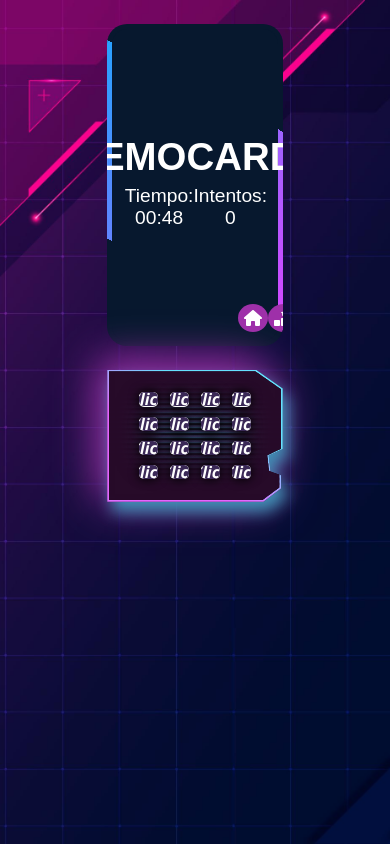
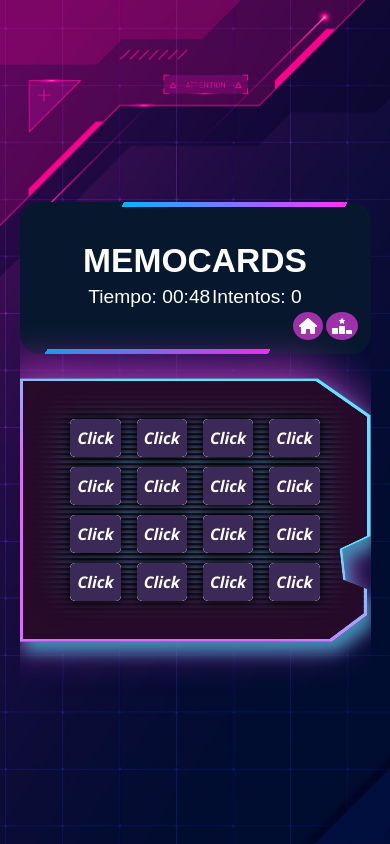
Before and after one commit to nedagosa-cod/cards-pairs, a React (Vite) app: page / in a window 390 px wide. Built offline with nearby package versions, Linux system fonts and the light colour scheme.

Commit message:
se ajusta responsive

```diff
--- a/src/App.css
+++ b/src/App.css
@@ -17,7 +17,7 @@
   text-align: center;
   width: 50%;
   margin: 12px auto;
-  height: 100%;
+  padding: 40px;
   background: #07182E;
   color: #fff;
   position: relative;
@@ -103,7 +103,6 @@
 .card-container {
   width: 100%;
   filter: drop-shadow(5px 10px 8px #4090b5) drop-shadow(-10px -11px 21px #9e30a9);
-  height: 450px;
   -webkit-filter: drop-shadow(5px 10px 8px #4090b5) drop-shadow(-10px -11px 21px #9e30a9);
 }
 
@@ -207,3 +206,34 @@
     transform: rotate(360deg);
   }
 }
+
+
+
+@media (max-width: 1200px) {
+  .container {
+    width: 70%;
+  }
+  .barSetting {
+    width: 70%;
+  }
+}
+
+@media (max-width: 1000px) {
+  .container {
+    width: 80%;
+  }
+  .barSetting {
+    width: 80%;
+  }
+}
+@media (max-width: 720px) {
+  .container {
+    width: 100%;
+  }
+  .barSetting__title {
+    font-size: 1.4rem;
+  }
+  .barSetting {
+    width: 100%;
+  }
+}
```
